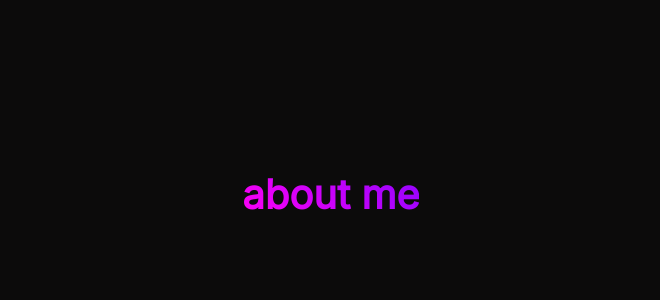
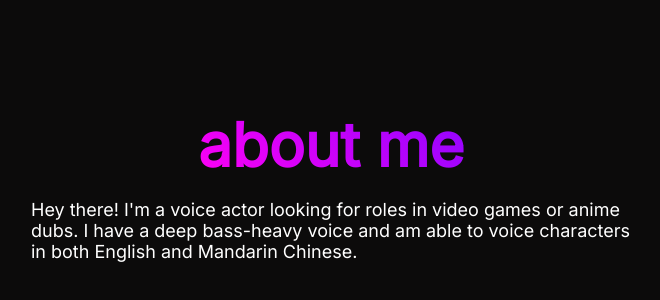
Before and after one commit to wu-json/va-jason-wu, a SvelteKit app: page / in a window 1280 px wide. Shown: the part 1006-1306 px from the top of the page, without its empty margins (309-969 px from the left). Built offline with nearby package versions, Linux system fonts and the light colour scheme.

Commit message:
feat: caption

```diff
--- a/src/components/AboutMe.svelte
+++ b/src/components/AboutMe.svelte
@@ -1,6 +1,11 @@
 <div class="wrapper">
   <div class="content">
     <h1 class="pink-gradient-text">about me</h1>
+    <p>
+      Hey there! I'm a voice actor looking for roles in video games or anime
+      dubs. I have a deep bass-heavy voice and am able to voice characters in
+      both English and Mandarin Chinese.
+    </p>
   </div>
 </div>
 
@@ -18,9 +23,15 @@
     left: 50%;
     transform: translate(-50%, -50%);
     display: flex;
+    flex-direction: column;
     align-items: center;
+    max-width: 600px;
   }
   h1 {
-    font-size: 40px;
+    font-size: 60px;
+    margin: 0px;
+  }
+  p {
+    font-size: 18px;
   }
 </style>
```
